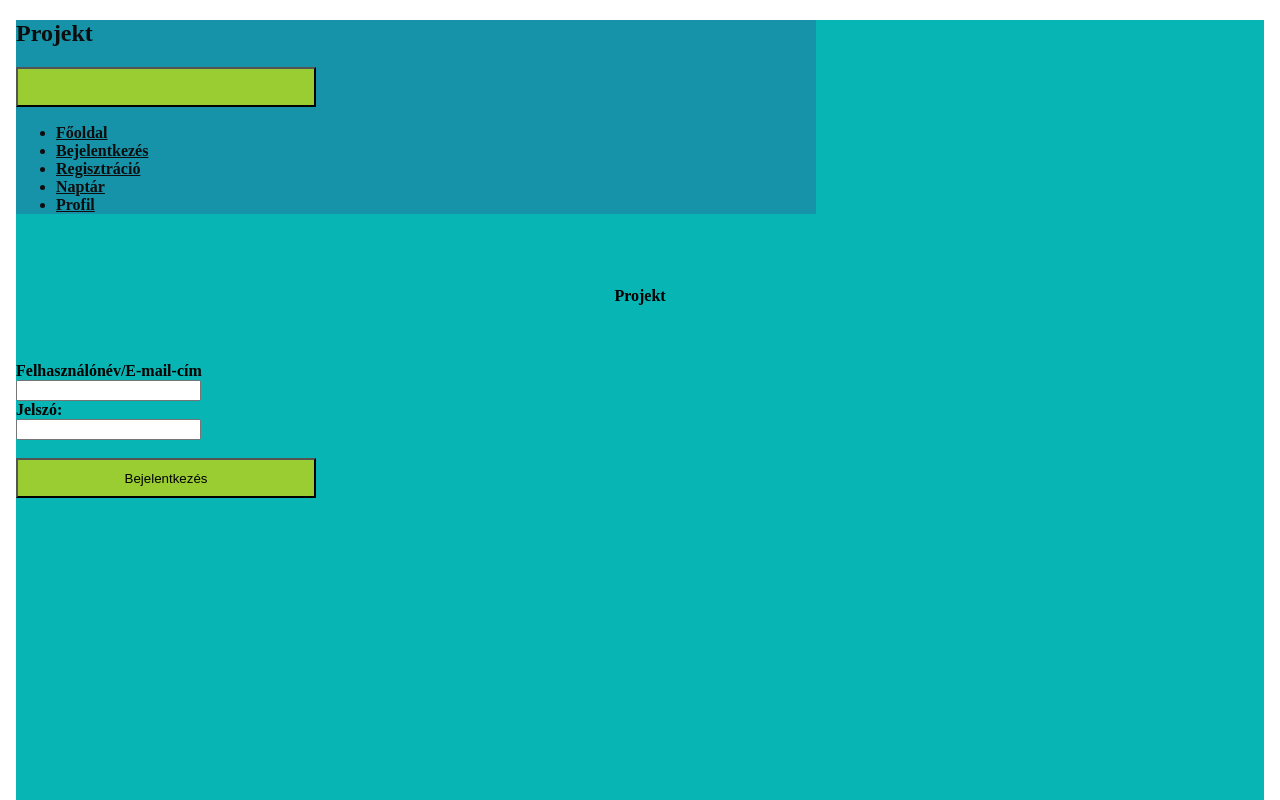
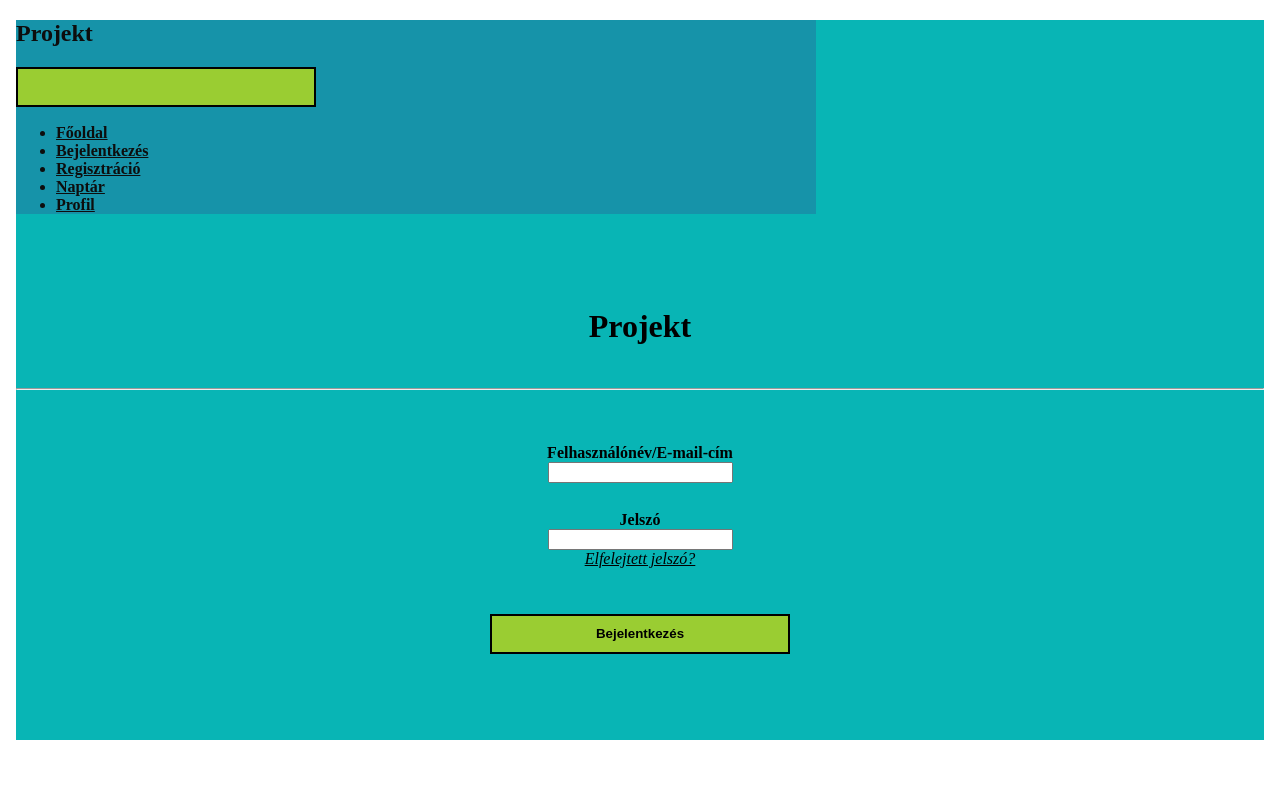
Before and after one commit to KovesBalazs07/maganora, an Angular app in the folder projekt_frontend/: page /bejelentkezes in a window 1280 px wide. Shown: the top 800 px of the page. Built offline with nearby package versions, Linux system fonts and the light colour scheme.

Commit message:
Add files via upload

```diff
--- a/projekt_frontend/src/app/bejelentkezes/bejelentkezes.css
+++ b/projekt_frontend/src/app/bejelentkezes/bejelentkezes.css
@@ -1,10 +1,12 @@
 #p{
     text-align: center;
+    font-size:xx-large;
+    font-weight: bold;
 }
 
 #bod{
     background-color: rgb(8, 181, 181);
-    height: 1000px;
+    height: 720px;
 }
 
 nav{
@@ -21,8 +23,23 @@ button{
     background-color: yellowgreen;
     width: 300px;
     height: 40px;
+    border-style: solid;
 }
 
 .adat{
     font-weight: bolder;
 }
+
+.log{
+    font-weight: bolder;
+}
+
+.center{
+    text-align: center;
+    margin-top: 10px;
+}
+
+#felejt{
+    text-align: center;
+    font-style: italic;
+}
--- a/projekt_frontend/src/app/bejelentkezes/bejelentkezes.html
+++ b/projekt_frontend/src/app/bejelentkezes/bejelentkezes.html
@@ -29,25 +29,30 @@
 <div class="container">
     <div class="row">
         <div class="col-12">
-            <h4 id="p">Projekt</h4>
+            <h4 id="p">{{title()}}</h4>
         </div>
     </div>
+    <hr>
     <br>
     <br>
     <div class="row">
-        <div class="col-xl-4 ">
-            <label for="felhasznalonev" class="adat">Felhasználónév/E-mail-cím</label>
+        <div class="col-xl-4 col-md-12 center">
+            <label for="felhasznalonev" class="adat">{{username()}}/{{email()}}</label>
             <br>
             <input type="text" id="felhasznalonev">
         </div>
-        <div class="col-xl-4 ">
-            <label for="jelszo" class="adat">Jelszó:</label>
+        <br>
+        <div class="col-xl-4 col-md-12 center">
+            <label for="jelszo" class="adat">{{password()}}</label>
             <br>
             <input type="text" id="jelszo">
+            <br>
+            <a id="felejt"><u>{{forgot()}}</u></a>
         </div>
-        <div class="col-xl-4 ">
+        <br>
+        <div class="col-xl-4 col-md-12 center">
             <br>
-            <button>Bejelentkezés</button>
+            <button class="log">{{login()}}</button>
         </div>
     </div>
 
--- a/projekt_frontend/src/app/bejelentkezes/bejelentkezes.ts
+++ b/projekt_frontend/src/app/bejelentkezes/bejelentkezes.ts
@@ -1,4 +1,4 @@
-import { Component } from '@angular/core';
+import { Component,signal } from '@angular/core';
 import { RouterLink } from '@angular/router';
 
 @Component({
@@ -7,4 +7,11 @@ import { RouterLink } from '@angular/router';
   styleUrl: './bejelentkezes.css',
   templateUrl: './bejelentkezes.html',
 })
-export class Bejelentkezes {}
+export class Bejelentkezes {
+  protected readonly title=signal('Projekt');
+  protected readonly username=signal('Felhasználónév');
+  protected readonly email=signal('E-mail-cím');
+  protected readonly password=signal('Jelszó');
+  protected readonly login=signal('Bejelentkezés');
+  protected readonly forgot=signal('Elfelejtett jelszó?');
+}
```
